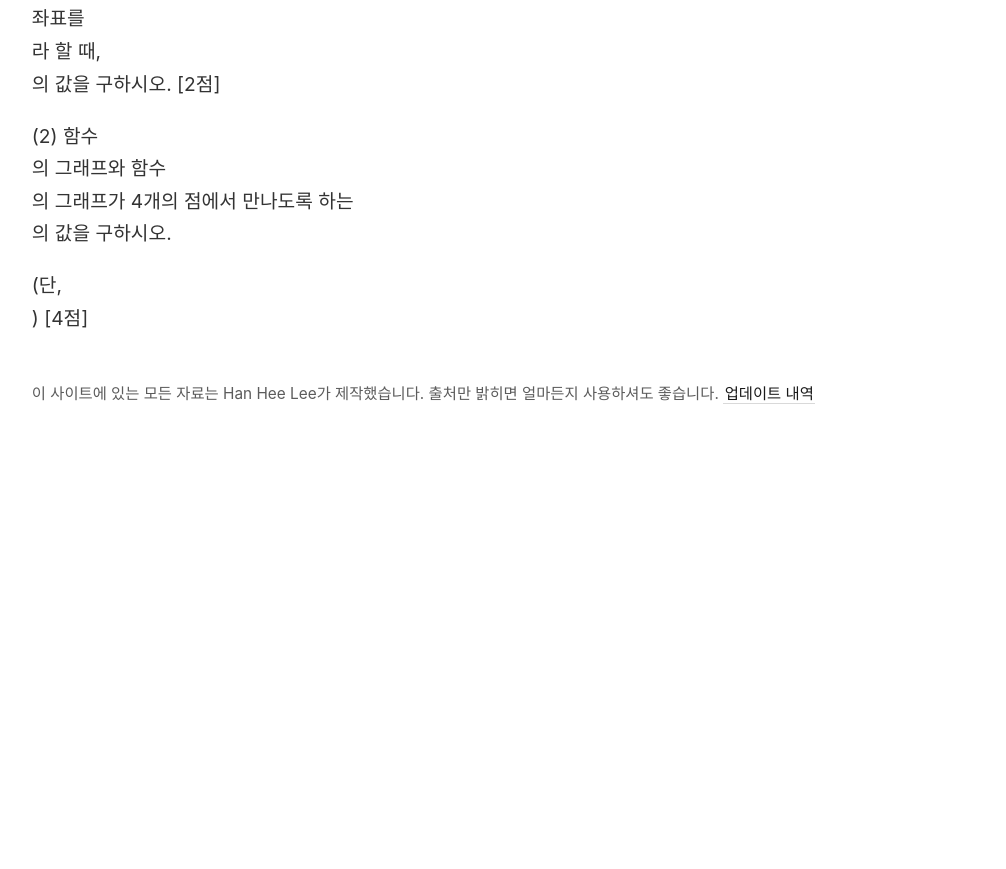
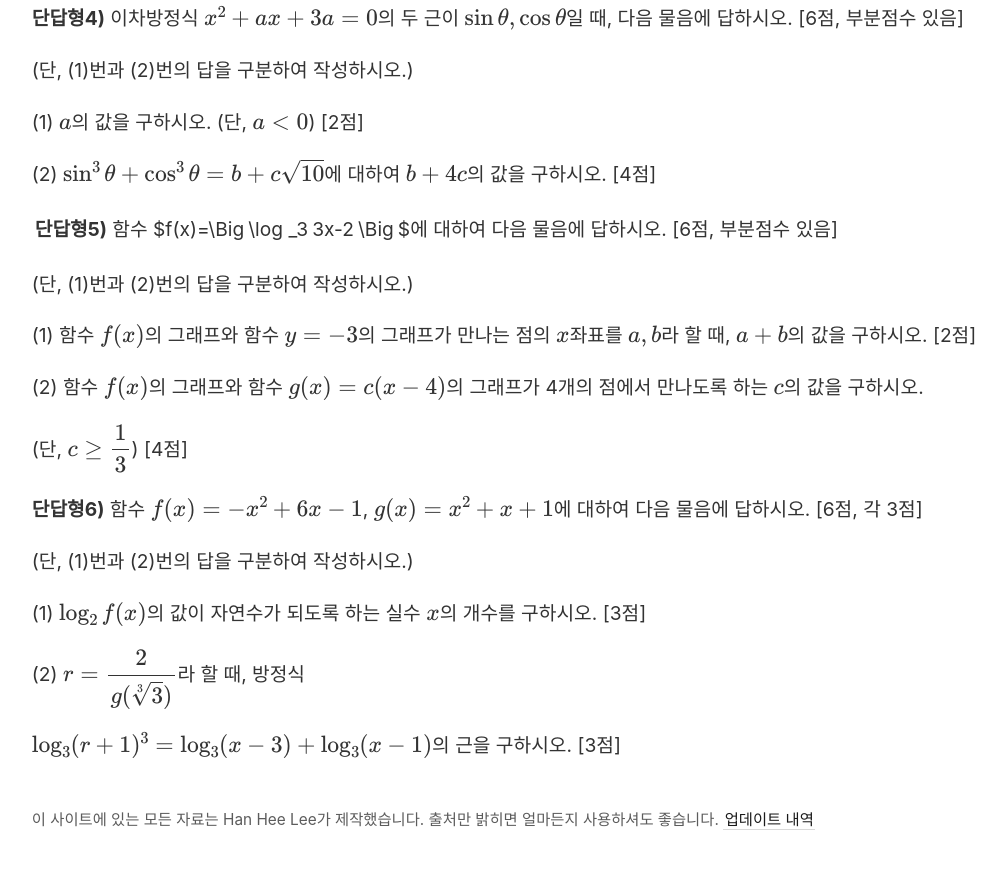
Before and after one commit to gwandae/test, a Jekyll site: the page built from 2024년 이순신고 고2 1차고사.md, in a window 1280 px wide and 900 px high, scrolled down 7362 px. Shown: the top 869 px of the window, without its empty margins (45-1051 px from the left). Built offline with Jekyll 4.4.1, drawn with Linux system fonts in a browser that asks for light colours; formulas are drawn with MathJax 3; before the commit the page ends 7835 px from its top, so only the background shows below that; some of the changed text lies outside the part shown.

Commit message:
Update 2024년 이순신고 고2 1차고사.md

```diff
--- a/2024년 이순신고 고2 1차고사.md
+++ b/2024년 이순신고 고2 1차고사.md
@@ -1,7 +1,24 @@
 ---
 title: " 2024년 이순신고 고2 1차고사 "
 use_math: true
+permalink: 2ss
 ---
+
+답안
+
+4 2 1 4 5
+
+1 4 5 1 4
+
+3 1 5 2
+
+2
+
+1
+
+7개
+
+(1) $3-\sqrt{10}$ (2) $-70$
 
 **문제1)** $\log_25+\log_23=\log_2N$을 만족하는 $N$의 값은? [3점]
 
@@ -99,8 +116,19 @@ use_math: true
 
 (단, (1)번과 (2)번의 답을 구분하여 작성하시오.)
 
-(1) 함수 ![](file:///C:\Users\SOGET_~1\AppData\Local\Temp\DRW000020184d42.gif) 의 그래프와 함수 ![](file:///C:\Users\SOGET_~1\AppData\Local\Temp\DRW000020184d44.gif) 의 그래프가 만나는 점의 ![](file:///C:\Users\SOGET_~1\AppData\Local\Temp\DRW000020184d46.gif) 좌표를 ![](file:///C:\Users\SOGET_~1\AppData\Local\Temp\DRW000020184d48.gif) 라 할 때, ![](file:///C:\Users\SOGET_~1\AppData\Local\Temp\DRW000020184d4a.gif) 의 값을 구하시오. [2점]
+(1) 함수 $f(x)$의 그래프와 함수 $y=-3$의 그래프가 만나는 점의 $x$좌표를 $a, b$라 할 때, $a+b$의 값을 구하시오. [2점]
 
-(2) 함수 ![](file:///C:\Users\SOGET_~1\AppData\Local\Temp\DRW000020184d4c.gif) 의 그래프와 함수 ![](file:///C:\Users\SOGET_~1\AppData\Local\Temp\DRW000020184d4e.gif) 의 그래프가 4개의 점에서 만나도록 하는 ![](file:///C:\Users\SOGET_~1\AppData\Local\Temp\DRW000020184d50.gif) 의 값을 구하시오.
+(2) 함수 $f(x)$의 그래프와 함수 $g(x)=c(x-4)$의 그래프가 4개의 점에서 만나도록 하는 $c$의 값을 구하시오.
 
-(단, ![](file:///C:\Users\SOGET_~1\AppData\Local\Temp\DRW000020184d52.gif) ) [4점]
+(단, $c\ge\dfrac{1}{3}$) [4점]
+
+
+**단답형6)** 함수 $f(x)=-x^2+6x-1$, $g(x)=x^2+x+1$에 대하여 다음 물음에 답하시오. [6점, 각 3점]
+
+(단, (1)번과 (2)번의 답을 구분하여 작성하시오.)
+
+(1) $\log _2f(x)$의 값이 자연수가 되도록 하는 실수 $x$의 개수를 구하시오. [3점]
+
+(2) $r=\dfrac{2}{g(\sqrt[3]{3})}$라 할 때, 방정식
+
+$\log _3(r+1)^3=\log _3(x-3)+\log _3(x-1)$의 근을 구하시오. [3점]
```
